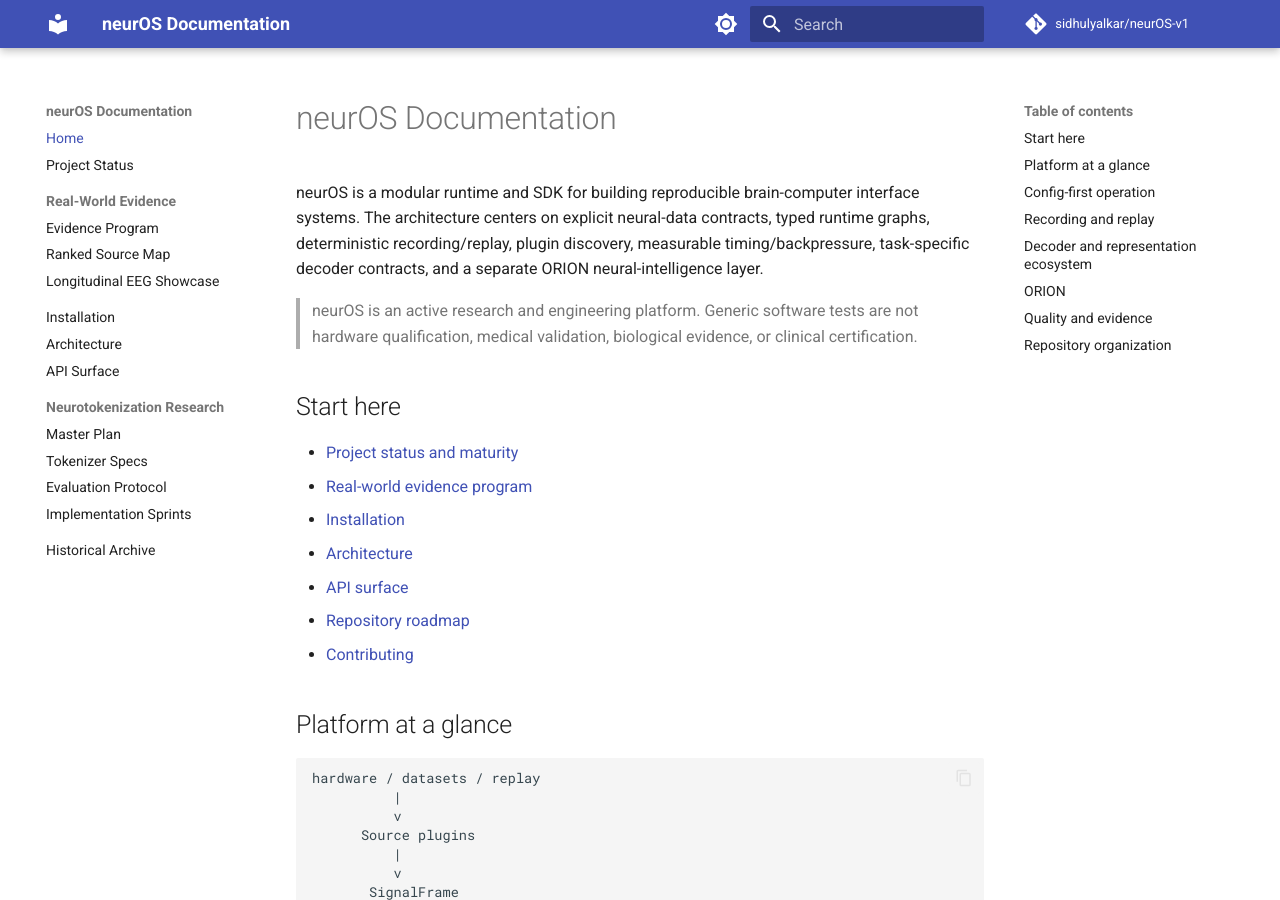
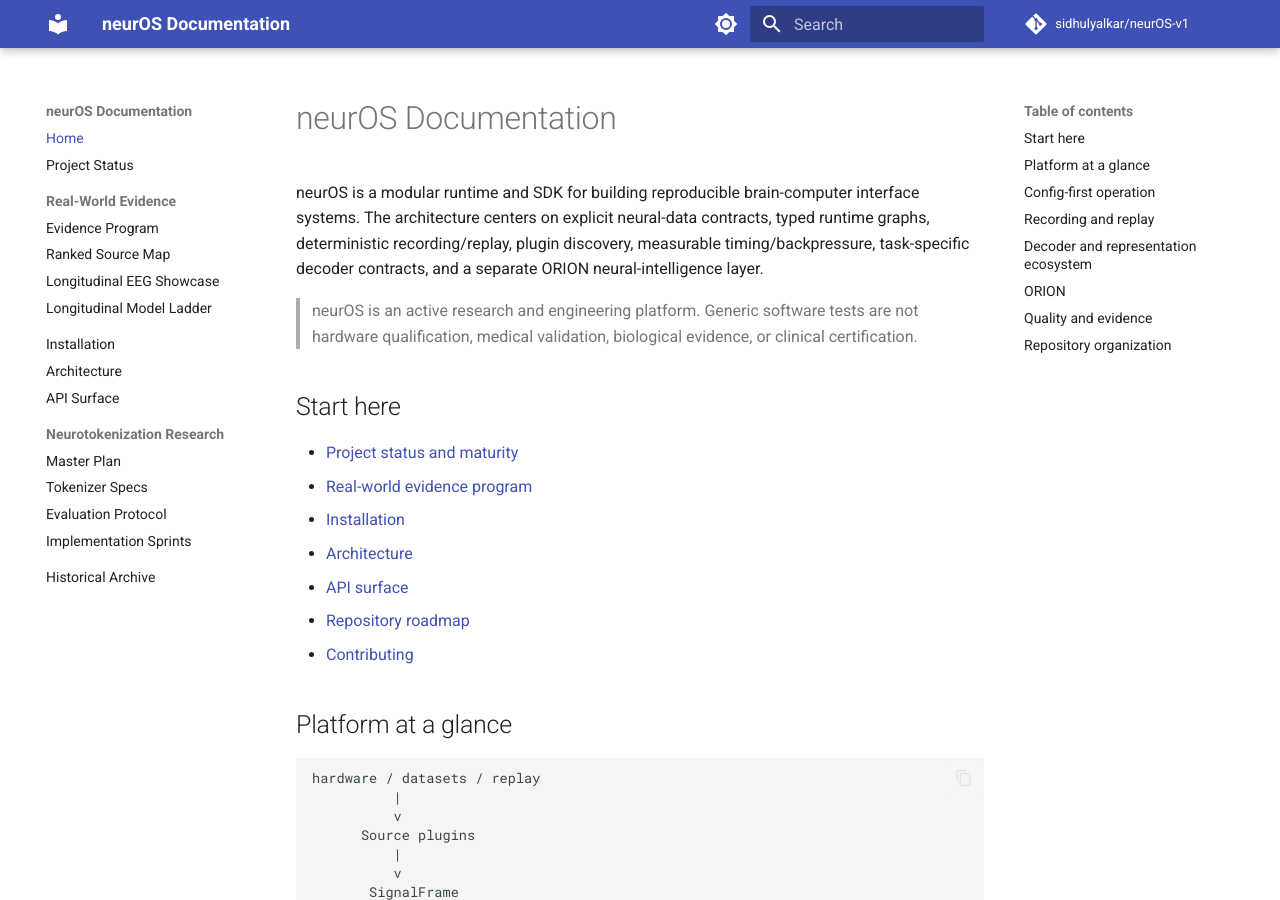
Before and after one commit to sidhulyalkar/neurOS-v1, an MkDocs documentation site: the page built from docs/index.md, in a window 1280 px wide and 900 px high. Built offline with MkDocs 1.6.1 and Material for MkDocs 9.7.7, drawn with Linux system fonts in a browser that asks for light colours; comment, search, counter and statistics services are not loaded.

Commit message:
docs: add longitudinal model ladder to evidence nav

```diff
--- a/mkdocs.yml
+++ b/mkdocs.yml
@@ -56,6 +56,7 @@ nav:
       - Evidence Program: REAL_WORLD_EVIDENCE.md
       - Ranked Source Map: EVIDENCE_SOURCE_MAP.md
       - Longitudinal EEG Showcase: LONGITUDINAL_EEG_SHOWCASE.md
+      - Longitudinal Model Ladder: LONGITUDINAL_MODEL_LADDER.md
   - Installation: getting-started/installation.md
   - Architecture: ARCHITECTURE.md
   - API Surface: API_REFERENCE.md
```
